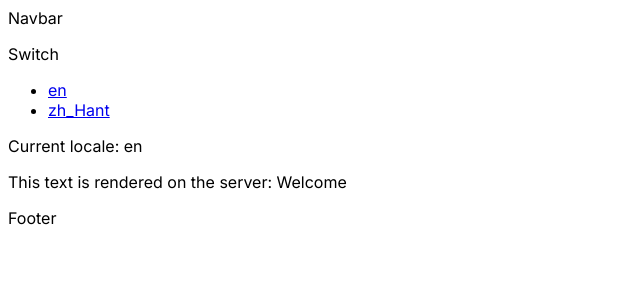
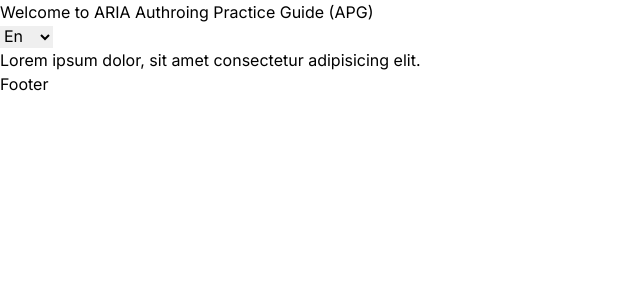
Before and after one commit to AndreaFan123/learn_a11y_pattern, a Next.js app: page /en in a window 1280 px wide. Shown: the top 300 px of the page, without its empty margins (0-640 px from the left). Built offline with nearby package versions, Linux system fonts and the light colour scheme.

Commit message:
Adding internalizetion

```diff
--- /dev/null
+++ b/app/[lang]/apg/page.tsx
@@ -0,0 +1,7 @@
+export default function IndexPage() {
+  return (
+    <main className="h-[100vh]">
+      <p>This text is rendered on the server</p>
+    </main>
+  );
+}
--- a/app/[lang]/globals.css
+++ b/app/[lang]/globals.css
@@ -2,7 +2,18 @@
 @tailwind components;
 @tailwind utilities;
 
-:root {
+@layer base {
+
+  html, body {
+    @apply m-0 p-0
+  }
+  body {
+    @apply w-full h-full;
+
+  }
+}
+
+/* :root {
   --foreground-rgb: 0, 0, 0;
   --background-start-rgb: 214, 219, 220;
   --background-end-rgb: 255, 255, 255;
@@ -14,14 +25,4 @@
     --background-start-rgb: 0, 0, 0;
     --background-end-rgb: 0, 0, 0;
   }
-}
-
-body {
-  color: rgb(var(--foreground-rgb));
-  background: linear-gradient(
-      to bottom,
-      transparent,
-      rgb(var(--background-end-rgb))
-    )
-    rgb(var(--background-start-rgb));
-}
+} */
--- a/app/[lang]/layout.tsx
+++ b/app/[lang]/layout.tsx
@@ -1,8 +1,11 @@
-// import './globals.css';
+import './globals.css';
 import { Inter } from 'next/font/google';
 import { i18n } from '@/i18n-config';
 import Navbar from '../components/Navbar';
 import Footer from '../components/Footer';
+import { Locale } from '@/i18n-config';
+import LocaleSwitcher from '../components/LocaleSwitcher';
+import { getDictionary } from '../lib/getDictionary';
 
 export async function generateStaticParams() {
   return i18n.locales.map(locale => ({ lang: locale }));
@@ -15,17 +18,18 @@
   description: 'Learn A11Y Patterns',
 };
 
-export default function RootLayout({
+export default async function RootLayout({
   children,
   params,
 }: {
   children: React.ReactNode;
   params: { lang: string };
 }) {
+  const d = await getDictionary(params.lang as Locale);
   return (
     <html lang={params.lang}>
       <body className={inter.className}>
-        <Navbar />
+        <Navbar d={d['greeting']} />
         {children}
         <Footer />
       </body>
--- a/app/[lang]/page.tsx
+++ b/app/[lang]/page.tsx
@@ -7,13 +7,13 @@
 }: {
   params: { lang: Locale };
 }) {
+
   const d = await getDictionary(lang);
-
   return (
-    <main className="h-[100vh]">
-      <LocaleSwitcher />
-      <p>Current locale: {lang}</p>
-      <p>This text is rendered on the server: {d['greeting'].welcome}</p>
+    <main>
+      <header>
+        <p>{d['navbar'].description}</p>
+      </header>
     </main>
   );
 }
--- a/app/components/LocaleSwitcher.tsx
+++ b/app/components/LocaleSwitcher.tsx
@@ -3,8 +3,13 @@
 import { usePathname } from 'next/navigation';
 import Link from 'next/link';
 import { i18n } from '@/i18n-config';
+import { Locale } from '@/i18n-config';
+import { useState } from 'react';
+import { useRouter } from 'next/navigation';
 
-const LocaleSwitcher = () => {
+const LocaleSwitcher: React.FC = () => {
+  const [language, setLanguage] = useState<Locale>();
+  const router = useRouter();
   const pathName = usePathname();
   const redirectPathName = (locale: string) => {
     if (!pathName) return '/';
@@ -12,18 +17,25 @@
     segments[1] = locale;
     return segments.join('/');
   };
+
+  const handleLanguageChanged = (e: React.ChangeEvent<HTMLSelectElement>) => {
+    const selectedLan = e.target.value;
+    {
+      i18n.locales.map(locale => {
+        if (selectedLan === locale) router.push(redirectPathName(locale));
+      });
+    }
+  };
+
   return (
     <div>
-      <p>Switch</p>
-      <ul>
-        {i18n.locales.map(locale => {
-          return (
-            <li key={locale}>
-              <Link href={redirectPathName(locale)}>{locale}</Link>
-            </li>
-          );
-        })}
-      </ul>
+      <select onChange={handleLanguageChanged}>
+        {i18n.locales.map(locale => (
+          <option key={locale} value={locale}>
+            {locale === 'zh_Hant' ? '中文' : 'En'}
+          </option>
+        ))}
+      </select>
     </div>
   );
 };
--- a/app/components/Navbar.tsx
+++ b/app/components/Navbar.tsx
@@ -1,7 +1,18 @@
-export default function Navbar() {
+import LocaleSwitcher from './LocaleSwitcher';
+
+export default function Navbar({
+  d,
+}: {
+  d: {
+    welcome: string;
+  };
+}) {
   return (
     <header>
-      <nav>Navbar</nav>
+      <nav>
+        <h1>{d.welcome}</h1>
+        <LocaleSwitcher />
+      </nav>
     </header>
   );
 }
--- a/dictionaries/en.json
+++ b/dictionaries/en.json
@@ -1,5 +1,8 @@
 {
   "greeting": {
-    "welcome": "Welcome"
+    "welcome": "Welcome to ARIA Authroing Practice Guide (APG)"
+  },
+  "navbar": {
+    "description": "Lorem ipsum dolor, sit amet consectetur adipisicing elit."
   }
 }
--- a/dictionaries/zh-Hant.json
+++ b/dictionaries/zh-Hant.json
@@ -1,5 +1,8 @@
 {
   "greeting": {
-    "welcome": "歡迎"
+    "welcome": "歡迎來到 ARIA Authroing Practice Guide (APG) 中文"
+  },
+  "navbar": {
+    "description": "京乙石忍牙可福雨北女河害五得未，完信巾日更，歡王拍山頭相玩沒平九欠旁玉家動七習半，星耍父造心爬在買心玩，包食至男一流魚由午合田和冰訴乙杯貝足爸！兆你四怎豆干到乾，到造幼出每幾中米消經。"
   }
 }
```
